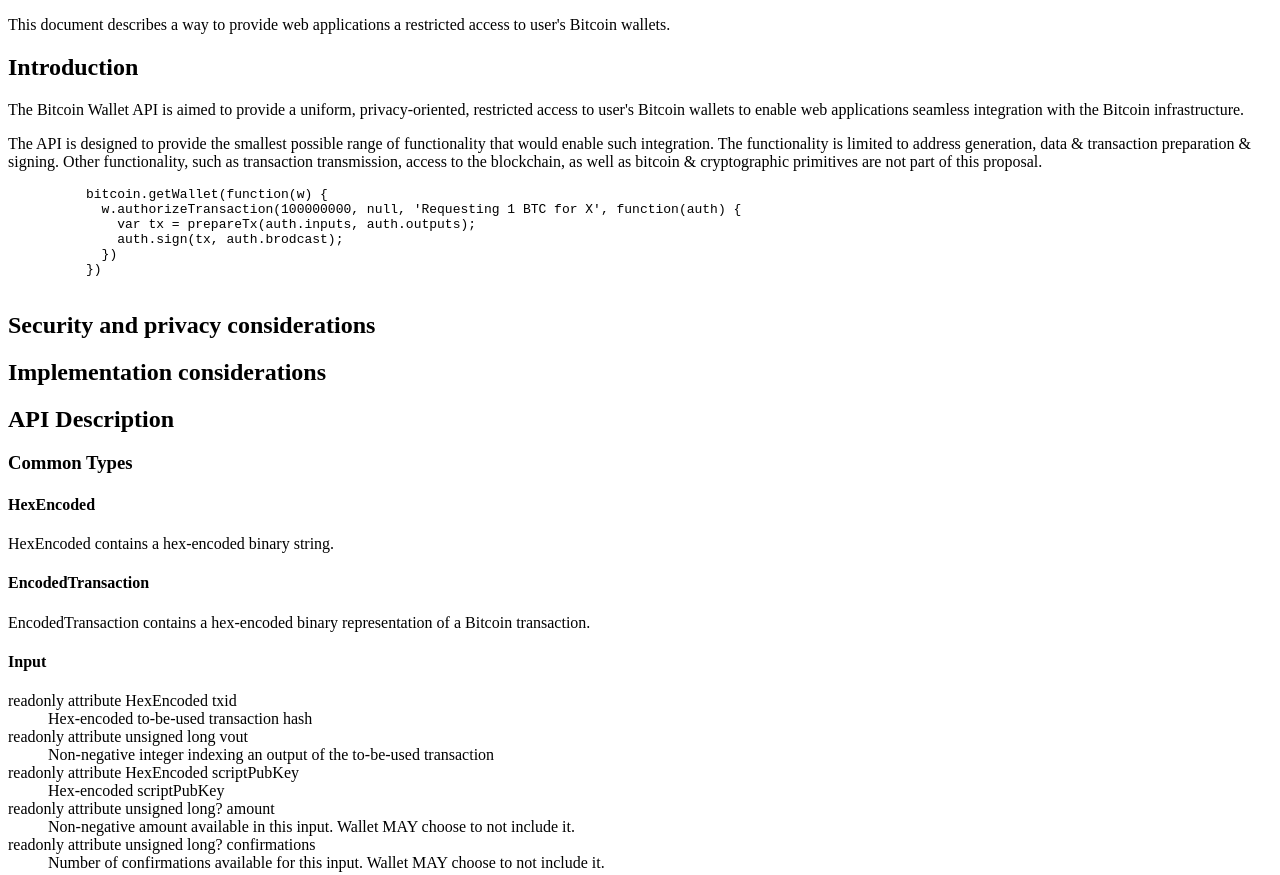
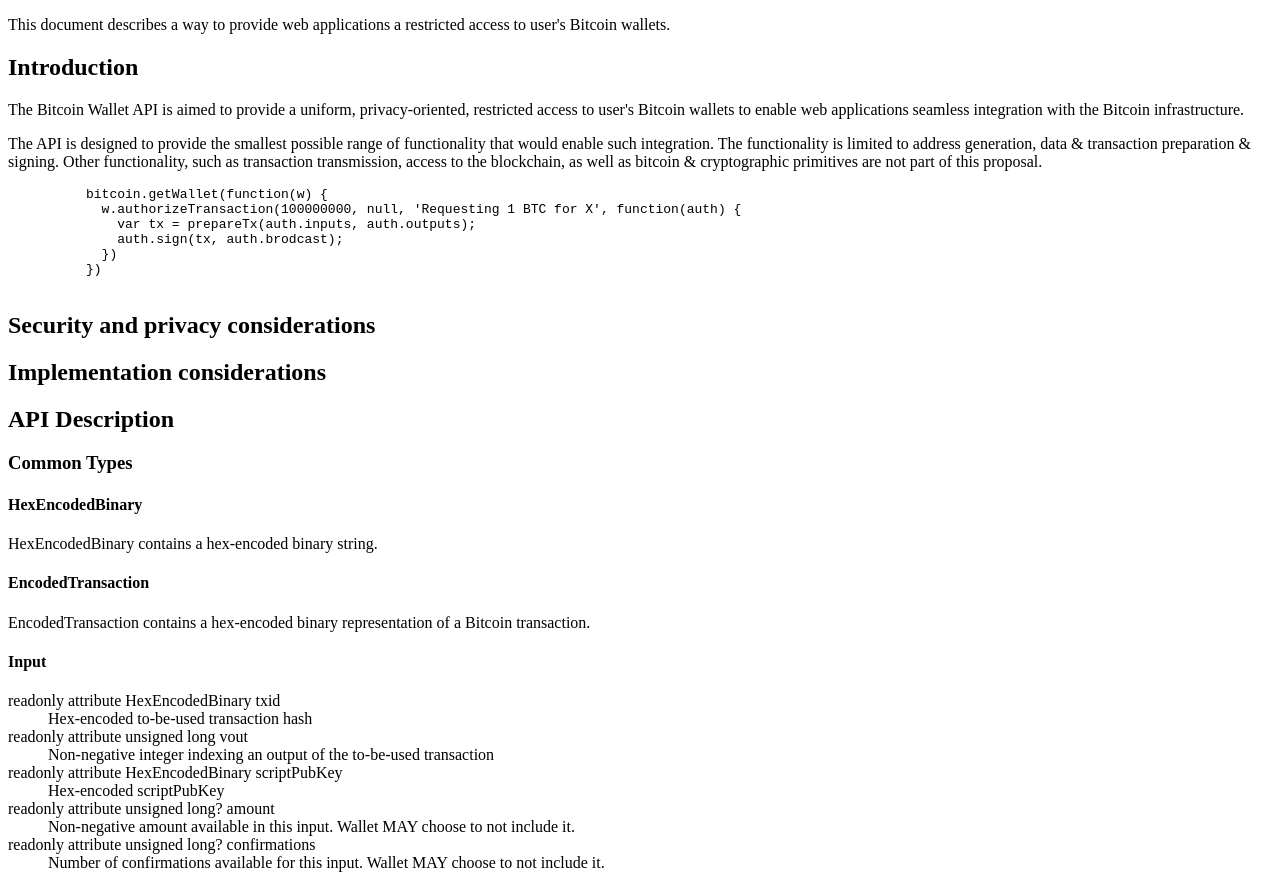
Before and after one commit to bitcoin-wallet-api/spec, a plain HTML site: page index.html in a window 1280 px wide. Shown: the top 875 px of the page. Drawn offline with Linux system fonts and the light colour scheme.

Commit message:
Introduce HexEncodedBinary type, renamed

```diff
--- a/index.html
+++ b/index.html
@@ -69,25 +69,25 @@
       <section>
         <h3>Common Types</h3>
         <section>
-          <h4>HexEncoded</h4>
-          <div class='idl' title='typedef DOMString HexEncoded'>
-            <a>HexEncoded</a> contains a hex-encoded binary string.
+          <h4>HexEncodedBinary</h4>
+          <div class='idl' title='typedef DOMString HexEncodedBinary'>
+            <a>HexEncodedBinary</a> contains a hex-encoded binary string.
           </div>
         </section>
         <section>
           <h4>EncodedTransaction</h4>
-          <div class='idl' title='typedef HexEncoded EncodedTransaction'>
+          <div class='idl' title='typedef HexEncodedBinary EncodedTransaction'>
             <a>EncodedTransaction</a> contains a hex-encoded binary representation of a Bitcoin transaction.
           </div>
         </section>
         <section>
         <h4>Input</h4>
           <dl title='interface Input' class='idl'>
-            <dt>readonly attribute HexEncoded txid</dt>
+            <dt>readonly attribute HexEncodedBinary txid</dt>
             <dd>Hex-encoded to-be-used transaction hash</dd>
             <dt>readonly attribute unsigned long vout</dt>
             <dd>Non-negative integer indexing an output of the to-be-used transaction</dd>
-            <dt>readonly attribute HexEncoded scriptPubKey</dt>
+            <dt>readonly attribute HexEncodedBinary scriptPubKey</dt>
             <dd>Hex-encoded scriptPubKey</dd>
             <dt>readonly attribute unsigned long? amount</dt>
             <dd>Non-negative amount available in this input. Wallet MAY choose to not include it.</dd>
```
